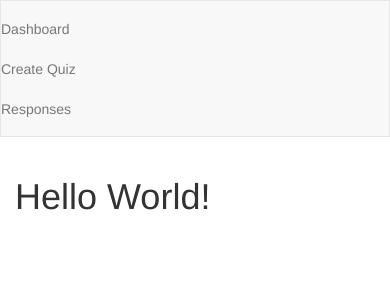
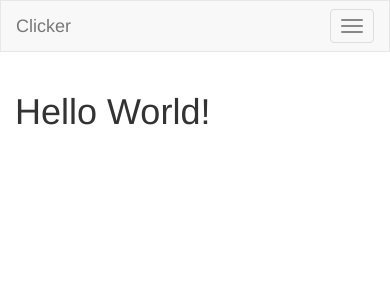
Before and after one commit to brnsmns13/se329, a Python web app: template templates/index.html in a window 390 px wide. Shown: the top 300 px of the page. Run offline with Jinja, Linux system fonts and the light colour scheme; the template is opened without the code that fills it, so the values that code supplies are empty.

Commit message:
Fix mobile navbar, add create page template

```diff
--- /dev/null
+++ b/templates/create.html
@@ -0,0 +1,4 @@
+{% extends "base.html" %}
+{% block content %}
+<h1>Create Quiz</h1>
+{% endblock %}
--- a/templates/navbar.html
+++ b/templates/navbar.html
@@ -1,11 +1,20 @@
 <nav class="navbar navbar-default">
-    <div class="container-fluid">
+    <div class="container">
         <!-- Brand and toggle get grouped for better mobile display -->
         <div class="navbar-header">
+            <button type="button" class="navbar-toggle collapsed" data-toggle="collapse" data-target="#nb">
+                <span class="icon-bar"></span>
+                <span class="icon-bar"></span>
+                <span class="icon-bar"></span>
+            </button>
+            <a class="navbar-brand" href="/">Clicker</a>
+        </div>
+
+        <div class="collapse navbar-collapse" id="nb">
             <ul class="nav navbar-nav">
-                <li><a href="#">Dashboard</a></li>
-                <li><a href="#">Create Quiz</a></li>
-                <li><a href="/respond">Responses</a></li>
+                <li><a href="/">Home</a></li>
+                <li><a href="/create">Create Quiz</a></li>
+                <li><a href="/respond">Respond</a></li>
             </ul>
         </div>
     </div>
```
Also changed, not shown: main.py (+11 -3 lines).
